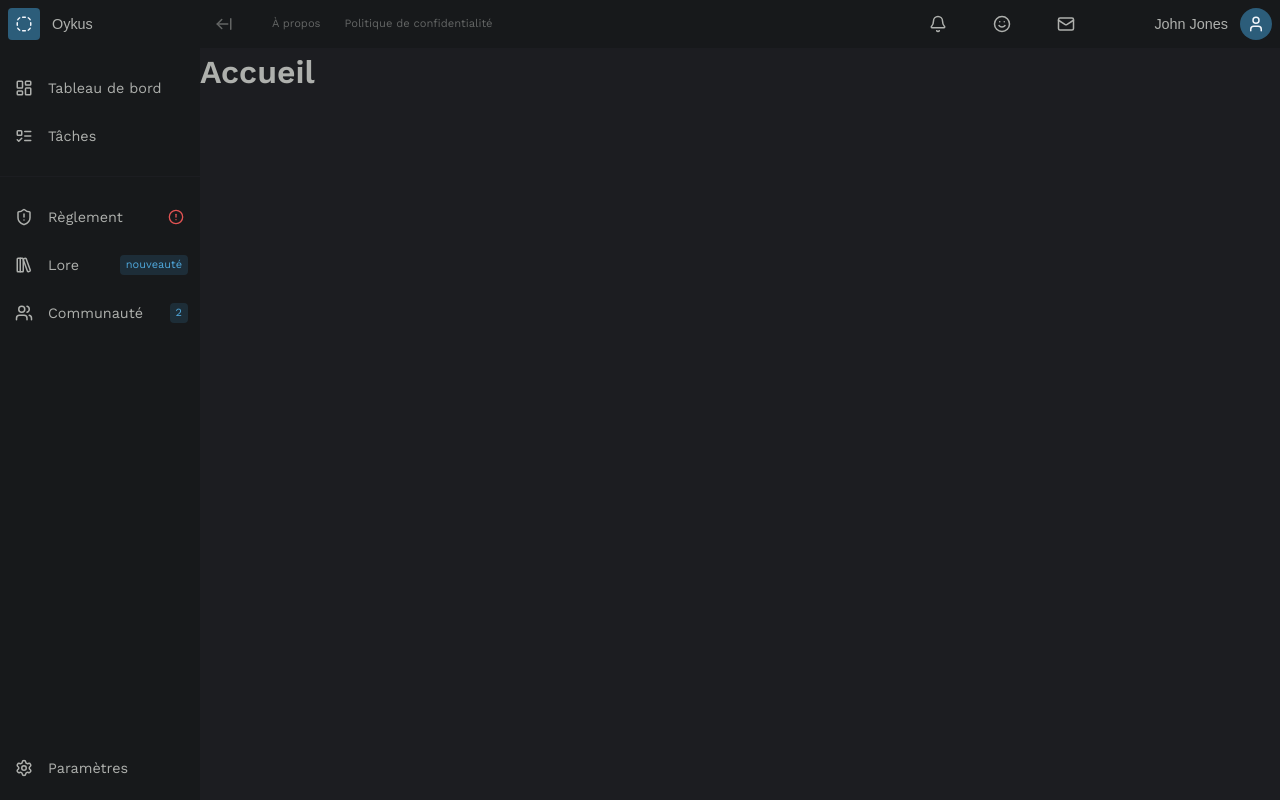
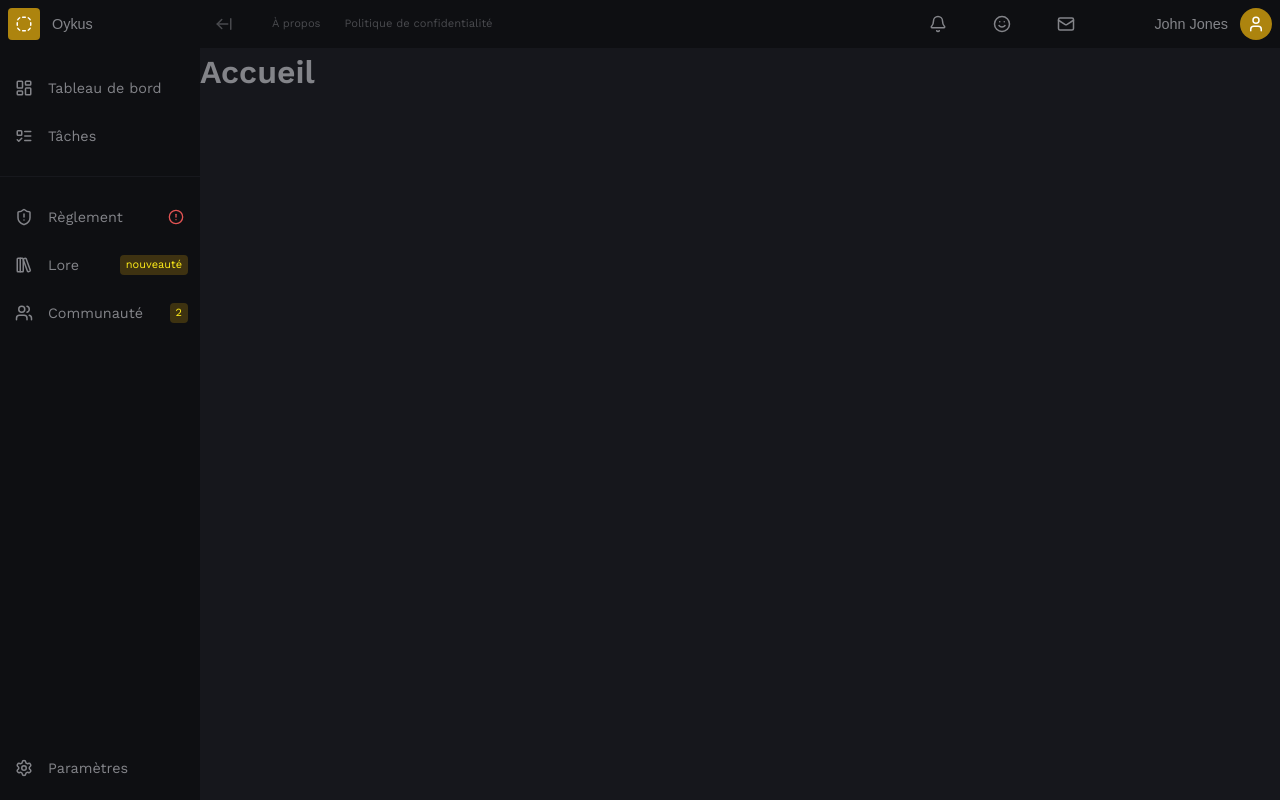
Before and after one commit to mcpronovost/nwz-oykus, a React (Vite) app in the folder frontend/: page / in a window 1280 px wide. Built offline with nearby package versions, Linux system fonts and the light colour scheme.

Commit message:
Update colour variables

```diff
--- a/frontend/src/styles/base/variables.scss
+++ b/frontend/src/styles/base/variables.scss
@@ -1,27 +1,27 @@
 :root {
-  --oyk-core-bg: #1c1d21;
-  --oyk-core-fg: #aeb0ad;
-  --oyk-primary: #2c5d7a;
-  --oyk-primary-fg: #f3f6fb;
+  --oyk-core-bg: #16171C;
+  --oyk-core-fg: #838489;
+  --oyk-primary: #ad840e;
+  --oyk-primary-fg: #ffffff;
 
   --oyk-c-danger: #e25353;
   --oyk-c-warning: #dea125;
   --oyk-c-info: #217097;
   --oyk-c-success: #358d63;
 
-  --oyk-app-bar-bg: #17191b;
-  --oyk-app-sidebar-bg: #17191b;
-  --oyk-app-sidebar-bg-subtle: #1c1d21;
+  --oyk-app-bar-bg: #0E0F12;
+  --oyk-app-sidebar-bg: #0E0F12;
+  --oyk-app-sidebar-bg-subtle: #17181d;
 
-  --oyk-popper-bg: #17191b;
-  --oyk-popper-fg: #aeb0ad;
-  --oyk-popper-item-bg: #1b1d1f;
-  --oyk-popper-item-fg: #b4b8b3;
+  --oyk-popper-bg: #0E0F12;
+  --oyk-popper-fg: #838489;
+  --oyk-popper-item-bg: #0E0F12;
+  --oyk-popper-item-fg: #a9acb6;
 
-  --oyk-card-bg: #181a1e;
-  --oyk-card-fg: #aeb0ad;
-  --oyk-card-item-bg: #1f2124;
-  --oyk-card-item-fg: #aeb0ad;
+  --oyk-card-bg: #121317;
+  --oyk-card-fg: #838489;
+  --oyk-card-item-bg: #1C1D23;
+  --oyk-card-item-fg: #838489;
 
   --oyk-app-bar-height: 48px;
   --oyk-app-sidebar-width: 48px;
```
